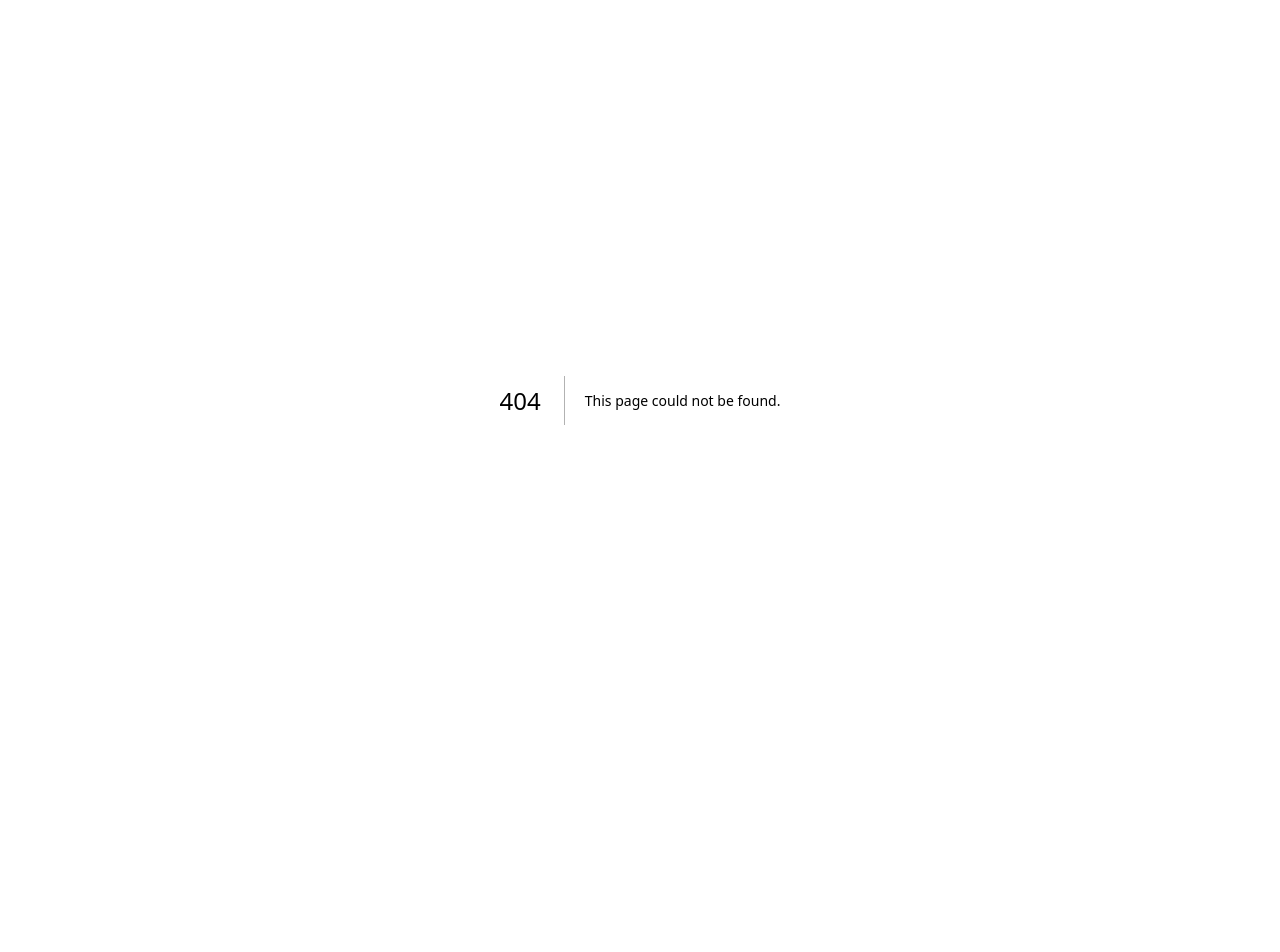
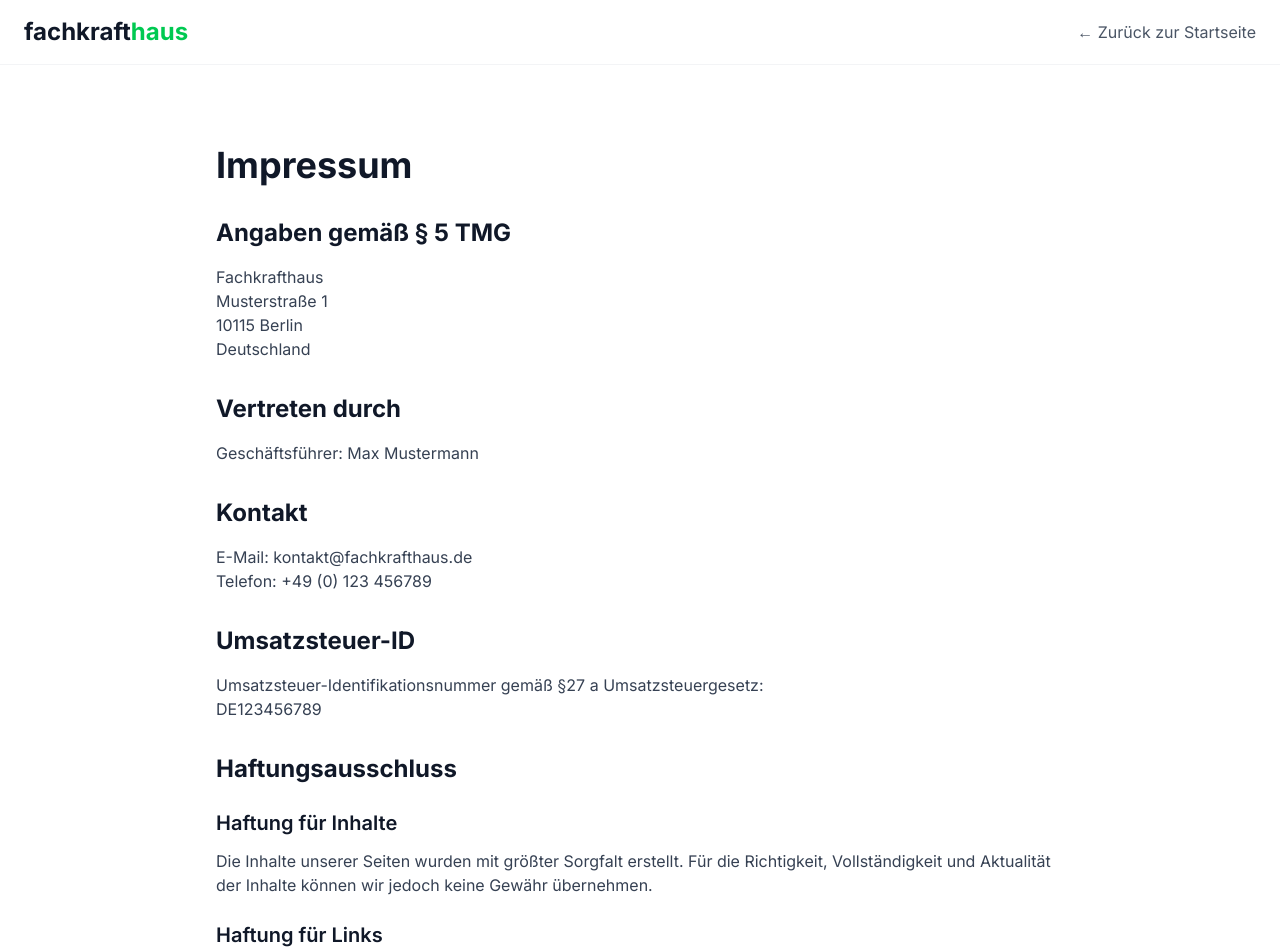
Before and after one commit to moccca1988-ai/fachkrafth, a Next.js app: page /impressum in a window 1280 px wide. Before the commit this address had no page. Shown: the top 952 px of the page. Before the commit the page ends 800 px from the top, so only its background shows below. Built offline with nearby package versions, Linux system fonts and the light colour scheme.

Commit message:
feat: Impressum-Seite erstellt

```diff
--- /dev/null
+++ b/app/impressum/page.tsx
@@ -0,0 +1,69 @@
+import Link from 'next/link';
+
+export default function Impressum() {
+  return (
+    <div className="min-h-screen bg-white">
+      {/* NAVBAR */}
+      <nav className="sticky top-0 z-50 bg-white/80 backdrop-blur-md border-b border-gray-100">
+        <div className="max-w-7xl mx-auto px-6 py-4 flex items-center justify-between">
+          <Link href="/" className="text-2xl font-bold">
+            <span className="text-gray-900">fachkraft</span>
+            <span className="text-green-500">haus</span>
+          </Link>
+          <Link href="/" className="text-gray-600 hover:text-gray-900 transition">← Zurück zur Startseite</Link>
+        </div>
+      </nav>
+
+      {/* CONTENT */}
+      <div className="max-w-4xl mx-auto px-6 py-20">
+        <h1 className="text-4xl font-bold text-gray-900 mb-8">Impressum</h1>
+
+        <div className="prose prose-lg max-w-none">
+          <h2 className="text-2xl font-bold text-gray-900 mt-8 mb-4">Angaben gemäß § 5 TMG</h2>
+          <p className="text-gray-700 mb-4">
+            Fachkrafthaus<br />
+            Musterstraße 1<br />
+            10115 Berlin<br />
+            Deutschland
+          </p>
+
+          <h2 className="text-2xl font-bold text-gray-900 mt-8 mb-4">Vertreten durch</h2>
+          <p className="text-gray-700 mb-4">
+            Geschäftsführer: Max Mustermann
+          </p>
+
+          <h2 className="text-2xl font-bold text-gray-900 mt-8 mb-4">Kontakt</h2>
+          <p className="text-gray-700 mb-4">
+            E-Mail: kontakt@fachkrafthaus.de<br />
+            Telefon: +49 (0) 123 456789
+          </p>
+
+          <h2 className="text-2xl font-bold text-gray-900 mt-8 mb-4">Umsatzsteuer-ID</h2>
+          <p className="text-gray-700 mb-4">
+            Umsatzsteuer-Identifikationsnummer gemäß §27 a Umsatzsteuergesetz:<br />
+            DE123456789
+          </p>
+
+          <h2 className="text-2xl font-bold text-gray-900 mt-8 mb-4">Haftungsausschluss</h2>
+
+          <h3 className="text-xl font-semibold text-gray-900 mt-6 mb-3">Haftung für Inhalte</h3>
+          <p className="text-gray-700 mb-4">
+            Die Inhalte unserer Seiten wurden mit größter Sorgfalt erstellt. Für die Richtigkeit, Vollständigkeit und Aktualität der Inhalte können wir jedoch keine Gewähr übernehmen.
+          </p>
+
+          <h3 className="text-xl font-semibold text-gray-900 mt-6 mb-3">Haftung für Links</h3>
+          <p className="text-gray-700 mb-4">
+            Unser Angebot enthält Links zu externen Webseiten Dritter, auf deren Inhalte wir keinen Einfluss haben. Deshalb können wir für diese fremden Inhalte auch keine Gewähr übernehmen.
+          </p>
+        </div>
+      </div>
+
+      {/* FOOTER */}
+      <footer className="bg-gray-900 text-gray-300 py-12 px-6 mt-20">
+        <div className="max-w-7xl mx-auto text-center">
+          <p className="text-sm">© 2026 Fachkrafthaus. Alle Rechte vorbehalten.</p>
+        </div>
+      </footer>
+    </div>
+  );
+}
```
